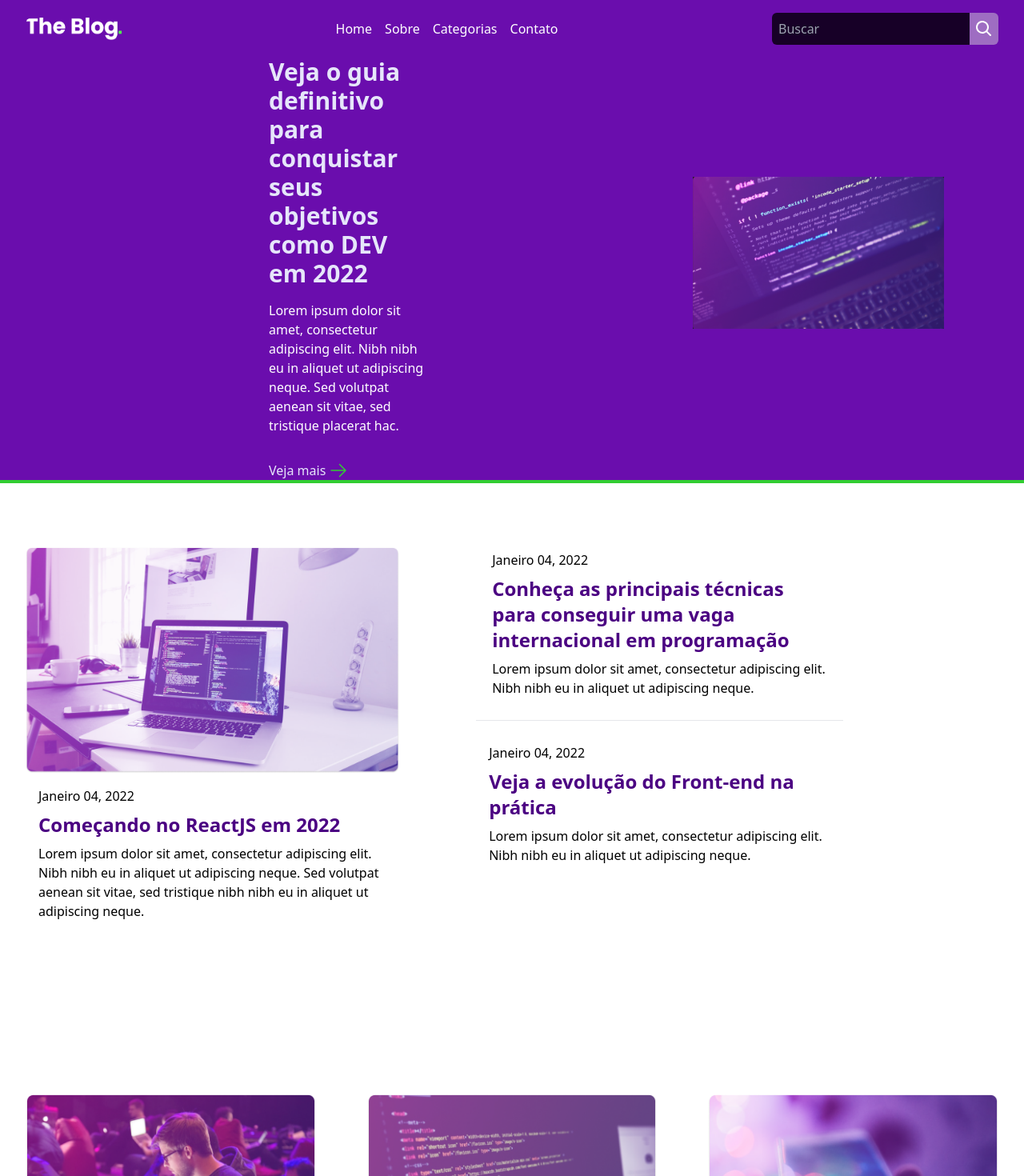
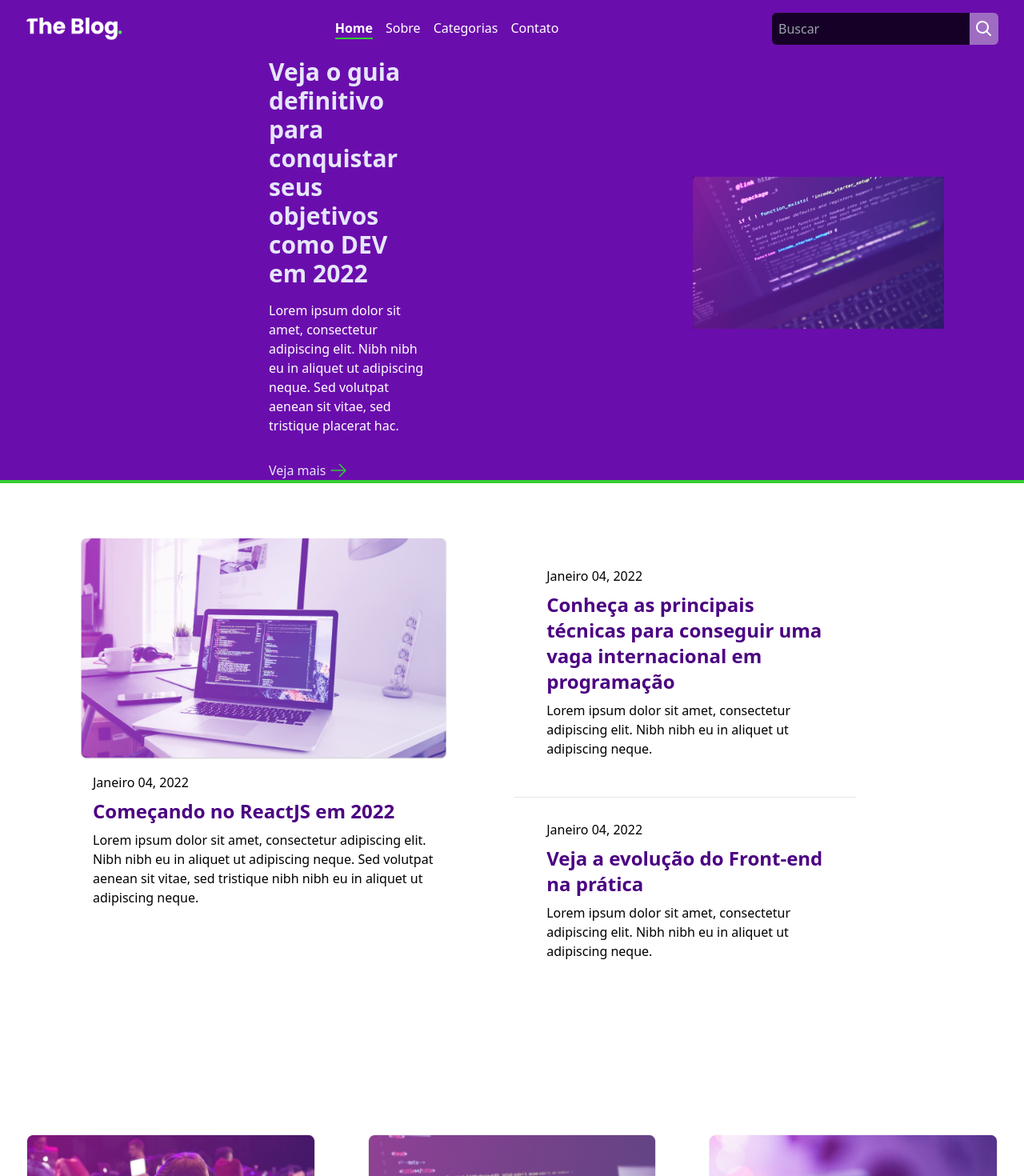
Before and after one commit to brunartt/dev-blog-2024-atom-studio, a Next.js app: page / in a window 1280 px wide. Shown: the top 1470 px of the page at 80% size. Built offline with nearby package versions, Linux system fonts and the light colour scheme.

Commit message:
Ajustes no design da NavBar

```diff
--- a/src/app/components/NavBar.tsx
+++ b/src/app/components/NavBar.tsx
@@ -3,10 +3,11 @@
 import Link from 'next/link';
 import { useState } from 'react';
 import Image from 'next/image';
-import { useRouter } from 'next/navigation';
+import { usePathname, useRouter } from 'next/navigation';
 
 const Navbar = () => {
   const [isOpen, setIsOpen] = useState(false);
+  const pathname = usePathname();
   const router = useRouter();
 
   const handleSearch = (event: React.FormEvent<HTMLFormElement>) => {
@@ -14,6 +15,15 @@ const Navbar = () => {
     const query = event.currentTarget.search.value;
     router.push(`/search?query=${query}`);
   };
+
+  const navItems = [
+    { name: 'Home', path: '/' },
+    { name: 'Sobre', path: '/sobre' },
+    { name: 'Categorias', path: '/categorias' },
+    { name: 'Contato', path: '/contato' },
+  ];
+
+  const isActive = (path: string) => pathname === path;
 
   return (
     <nav className="bg-roxo p-4">
@@ -28,10 +38,11 @@ const Navbar = () => {
           />
         </div>
         <div className="hidden md:flex space-x-4">
-          <Link href="/" className="text-white">Home</Link>
-          <Link href="/sobre" className="text-white">Sobre</Link>
-          <Link href="/categorias" className="text-white">Categorias</Link>
-          <Link href="/contato" className="text-white">Contato</Link>
+          {navItems.map((item) => (
+            <Link key={item.path} href={item.path} className={`text-white ${isActive(item.path) ? 'font-bold border-b-2 border-verde' : ''}`}>
+              {item.name}
+            </Link>
+          ))}
         </div>
         <div className="hidden md:flex">
           <form onSubmit={handleSearch} className="flex">
@@ -53,10 +64,11 @@ const Navbar = () => {
       </div>
       {isOpen && (
         <div className="md:hidden">
-          <Link href="/" className="block text-white px-2 py-1">Home</Link>
-          <Link href="/sobre" className="block text-white px-2 py-1">Sobre</Link>
-          <Link href="/categorias" className="block text-white px-2 py-1">Categorias</Link>
-          <Link href="/contato" className="block text-white px-2 py-1">Contato</Link>
+          {navItems.map((item) => (
+            <Link key={item.path} href={item.path} className={`block text-white px-2 py-1 ${isActive(item.path) ? 'font-bold border-b-2 border-verde' : ''}`}>
+              {item.name}
+            </Link>
+          ))}
           <div className="flex p-2">
             <form onSubmit={handleSearch} className="flex w-full">
               <input type="text" name="search" placeholder="Buscar" className="p-2 rounded-l-md flex-grow" />
--- a/src/app/page.tsx
+++ b/src/app/page.tsx
@@ -51,17 +51,17 @@ export default function Page() {
 
       {/* Linha divisória */}
       <hr className="border-verde border-t-4 w-full" />
-
-      {/* Seção de artigos */}
-      <div className="bg-white py-16">
-        <div className="container mx-auto flex flex-wrap justify-start">
+    <div className= 'conteinerArtigos bg-white'>
+ {/* Seção de artigos */}
+      <div className="bg-white py-16 ps-10 ms-10">
+        <div className="container mx-auto flex flex-wrap me-10">
           {/* Artigo Principal */}
-          <div className="p-4 w-full md:w-1/2 lg:w-2/5 reveal">
+          <div className="p-1 w-full md:w-1/2 lg:w-2/5 reveal">
             <Image
               src="/imagens/post-1.png"
               alt="Conheça as principais técnicas para conseguir uma vaga internacional em programação"
               layout="responsive"
-              width={400}
+              width={500}
               height={580}
               className="rounded-t-lg"
             />
@@ -74,14 +74,14 @@ export default function Page() {
             </div>
           </div>
           <div className="ps-10 ms-10 w-full md:w-1/2 lg:w-2/5 divide-y reveal ">
-            <div className="p-5">
+            <div className="p-10">
               <p className="text-black font-medium mb-2">Janeiro 04, 2022</p>
               <h3 className="text-roxo-escuro text-2xl font-bold mb-2">Conheça as principais técnicas para conseguir uma vaga internacional em programação</h3>
               <p className="text-black font-medium mb-2">
                 Lorem ipsum dolor sit amet, consectetur adipiscing elit. Nibh nibh eu in aliquet ut adipiscing neque.
               </p>
             </div>
-            <div className='p-4 pt-7'>
+            <div className='p-10 pt-7'>
               <div>
                 <p className="text-black font-medium mb-2">Janeiro 04, 2022</p>
                 <h3 className="text-roxo-escuro text-2xl font-bold mb-2">Veja a evolução do Front-end na prática</h3>
@@ -161,6 +161,8 @@ export default function Page() {
             </div>
           </div>
         </div>
+    </div>
+
       </div>
     </>
   );
```
